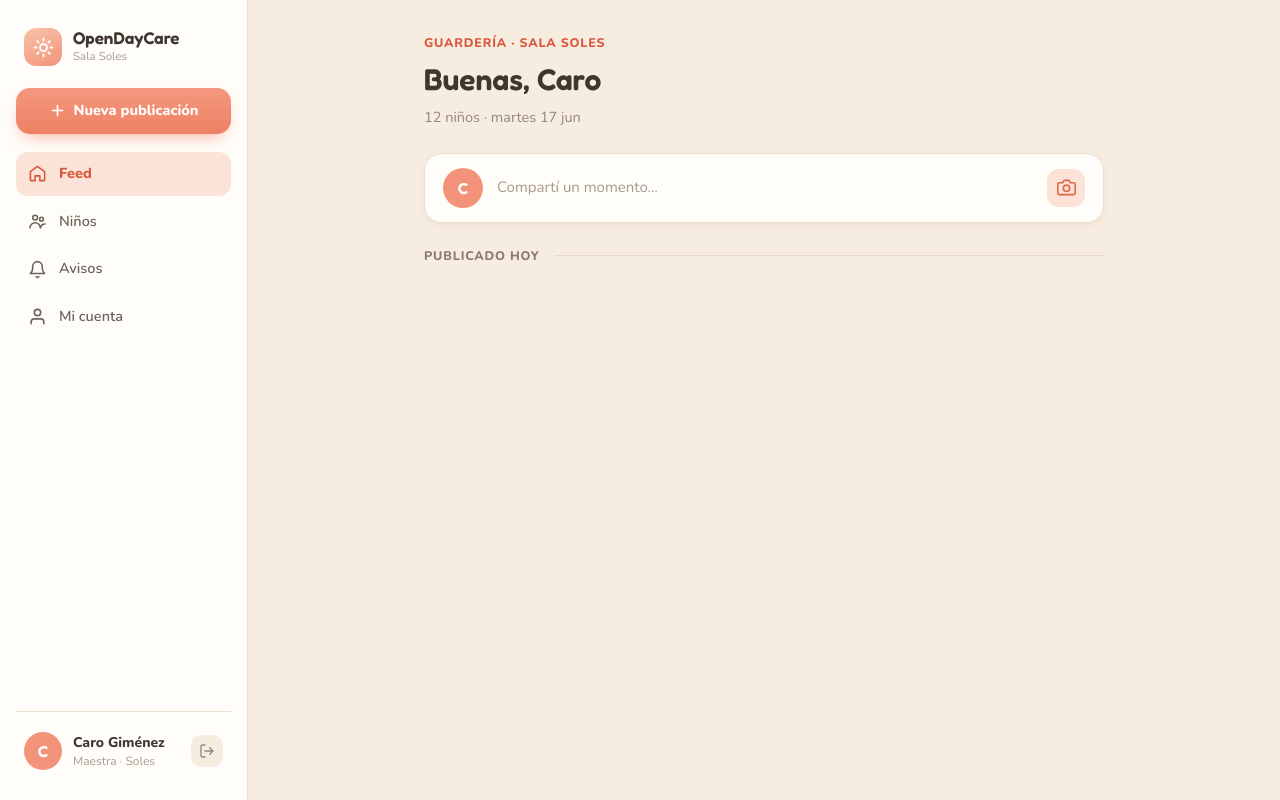
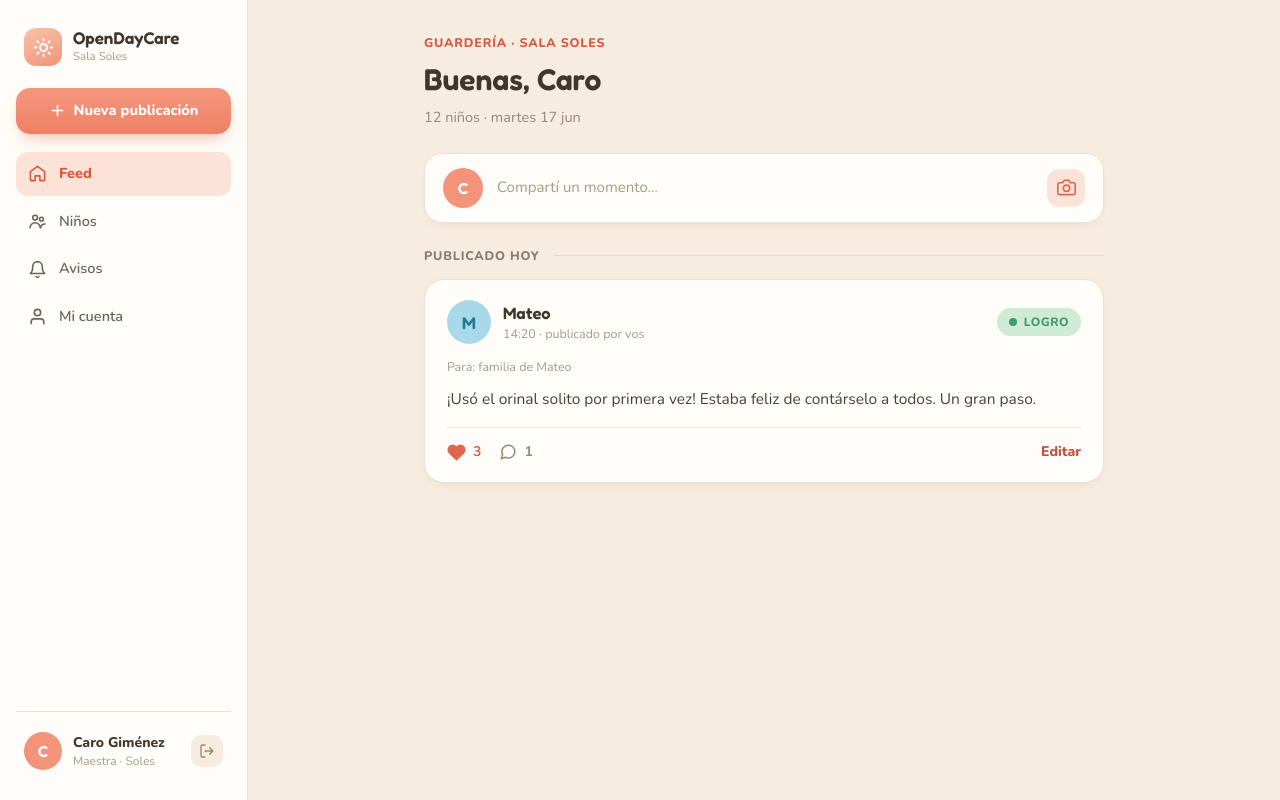
Before and after one commit to fernandovs7/06-open-daycare, a Next.js app: page / in a window 1280 px wide. Built offline with nearby package versions, Linux system fonts and the light colour scheme.

Commit message:
Add FeedCard component to Home page for displaying user achievements

```diff
--- /dev/null
+++ b/app/_components/FeedCard.tsx
@@ -0,0 +1,155 @@
+type FeedCardIdentity =
+  | { avatar: string; icon?: never }
+  | { avatar?: never; icon: "announcement" };
+
+type FeedCardProps = FeedCardIdentity & {
+  title: string;
+  time: string;
+  recipient: string;
+  text: string;
+  category: string;
+  categoryBackground: string;
+  categoryColor: string;
+  identityBackground: string;
+  identityColor: string;
+  reactionCount: number;
+  commentCount: number;
+  photoLabel?: string;
+};
+
+export function FeedCard({
+  title,
+  time,
+  recipient,
+  text,
+  category,
+  categoryBackground,
+  categoryColor,
+  identityBackground,
+  identityColor,
+  reactionCount,
+  commentCount,
+  photoLabel,
+  avatar,
+  icon,
+}: FeedCardProps) {
+  return (
+    <article className="rounded-[20px] border border-[#ECE0D0] bg-[#FFFDF9] px-[22px] py-5 shadow-[0_4px_16px_-12px_rgba(120,90,60,0.5)]">
+      <header className="mb-3.5 flex items-center gap-3">
+        <div
+          className="font-display flex size-11 shrink-0 items-center justify-center rounded-full text-[17px] font-semibold"
+          style={{
+            backgroundColor: identityBackground,
+            color: identityColor,
+          }}
+        >
+          {icon === "announcement" ? (
+            <svg
+              aria-hidden="true"
+              width="20"
+              height="20"
+              viewBox="0 0 24 24"
+              fill="none"
+              stroke="currentColor"
+              strokeWidth="2"
+              strokeLinecap="round"
+              strokeLinejoin="round"
+            >
+              <path d="m3 11 18-5v12L3 14v-3zM11.6 16.8a3 3 0 1 1-5.8-1.6" />
+            </svg>
+          ) : (
+            avatar
+          )}
+        </div>
+        <div className="flex-1">
+          <h2 className="font-display text-[16.5px] font-semibold text-[#3F362E]">
+            {title}
+          </h2>
+          <div className="text-[12.5px] text-[#A89A8B]">
+            {time} · publicado por vos
+          </div>
+        </div>
+        <div
+          className="flex items-center gap-[7px] rounded-full px-3 py-1.5"
+          style={{ backgroundColor: categoryBackground }}
+        >
+          <span
+            className="size-2 rounded-full"
+            style={{ backgroundColor: categoryColor }}
+          />
+          <span
+            className="text-xs font-extrabold tracking-[0.5px]"
+            style={{ color: categoryColor }}
+          >
+            {category}
+          </span>
+        </div>
+      </header>
+
+      <div className="mb-2.5 text-[12.5px] text-[#A89A8B]">
+        Para: {recipient}
+      </div>
+      <p className="m-0 text-[15.5px] leading-[1.55] text-[#4A4038]">
+        {text}
+      </p>
+
+      {photoLabel ? (
+        <div className="mt-3.5 flex h-[200px] flex-col items-center justify-center gap-2 rounded-2xl border-[1.5px] border-dashed border-[#DBCDBA] bg-[#F4ECE1] text-[#B0A290]">
+          <svg
+            aria-hidden="true"
+            width="30"
+            height="30"
+            viewBox="0 0 24 24"
+            fill="none"
+            stroke="currentColor"
+            strokeWidth="1.7"
+            strokeLinecap="round"
+            strokeLinejoin="round"
+          >
+            <rect x="3" y="3" width="18" height="18" rx="2" />
+            <circle cx="9" cy="9" r="2" />
+            <path d="m21 15-3.6-3.6a2 2 0 0 0-2.8 0L6 21" />
+          </svg>
+          <span className="text-[13.5px]">{photoLabel}</span>
+        </div>
+      ) : null}
+
+      <footer className="mt-4 flex items-center gap-[18px] border-t border-[#F0E6D8] pt-3.5">
+        <span className="flex items-center gap-[7px] text-sm font-bold text-[#E0654A]">
+          <svg
+            aria-hidden="true"
+            width="19"
+            height="19"
+            viewBox="0 0 24 24"
+            fill="currentColor"
+            stroke="currentColor"
+            strokeWidth="2"
+            strokeLinecap="round"
+            strokeLinejoin="round"
+          >
+            <path d="M20.8 4.6a5.5 5.5 0 0 0-7.8 0L12 5.7l-1-1.1a5.5 5.5 0 0 0-7.8 7.8l1 1L12 21.2l7.8-7.8 1-1a5.5 5.5 0 0 0 0-7.8z" />
+          </svg>
+          {reactionCount}
+        </span>
+        <span className="flex items-center gap-[7px] text-sm font-bold text-[#94887B]">
+          <svg
+            aria-hidden="true"
+            width="18"
+            height="18"
+            viewBox="0 0 24 24"
+            fill="none"
+            stroke="currentColor"
+            strokeWidth="2"
+            strokeLinecap="round"
+            strokeLinejoin="round"
+          >
+            <path d="M21 11.5a8.38 8.38 0 0 1-.9 3.8 8.5 8.5 0 0 1-7.6 4.7 8.38 8.38 0 0 1-3.8-.9L3 21l1.9-5.7a8.38 8.38 0 0 1-.9-3.8 8.5 8.5 0 0 1 4.7-7.6 8.38 8.38 0 0 1 3.8-.9h.5a8.48 8.48 0 0 1 8 8z" />
+          </svg>
+          {commentCount}
+        </span>
+        <span className="flex-1" />
+        <span className="text-sm font-extrabold text-[#C5503A]">Editar</span>
+      </footer>
+    </article>
+  );
+}
--- a/app/page.tsx
+++ b/app/page.tsx
@@ -1,4 +1,5 @@
 import { Composer } from "@/app/_components/Composer";
+import { FeedCard } from "@/app/_components/FeedCard";
 import { Sidebar } from "@/app/_components/Sidebar";
 
 export default function Home() {
@@ -27,6 +28,23 @@ export default function Home() {
             </span>
             <span className="h-px flex-1 bg-[#E7DAC8]" />
           </div>
+
+          <div className="flex flex-col gap-4">
+            <FeedCard
+              title="Mateo"
+              time="14:20"
+              recipient="familia de Mateo"
+              text="¡Usó el orinal solito por primera vez! Estaba feliz de contárselo a todos. Un gran paso."
+              category="LOGRO"
+              categoryBackground="#CFEBD8"
+              categoryColor="#3E9B6C"
+              identityBackground="#A9D9E8"
+              identityColor="#1F7A93"
+              reactionCount={3}
+              commentCount={1}
+              avatar="M"
+            />
+          </div>
         </div>
       </main>
     </div>
```
